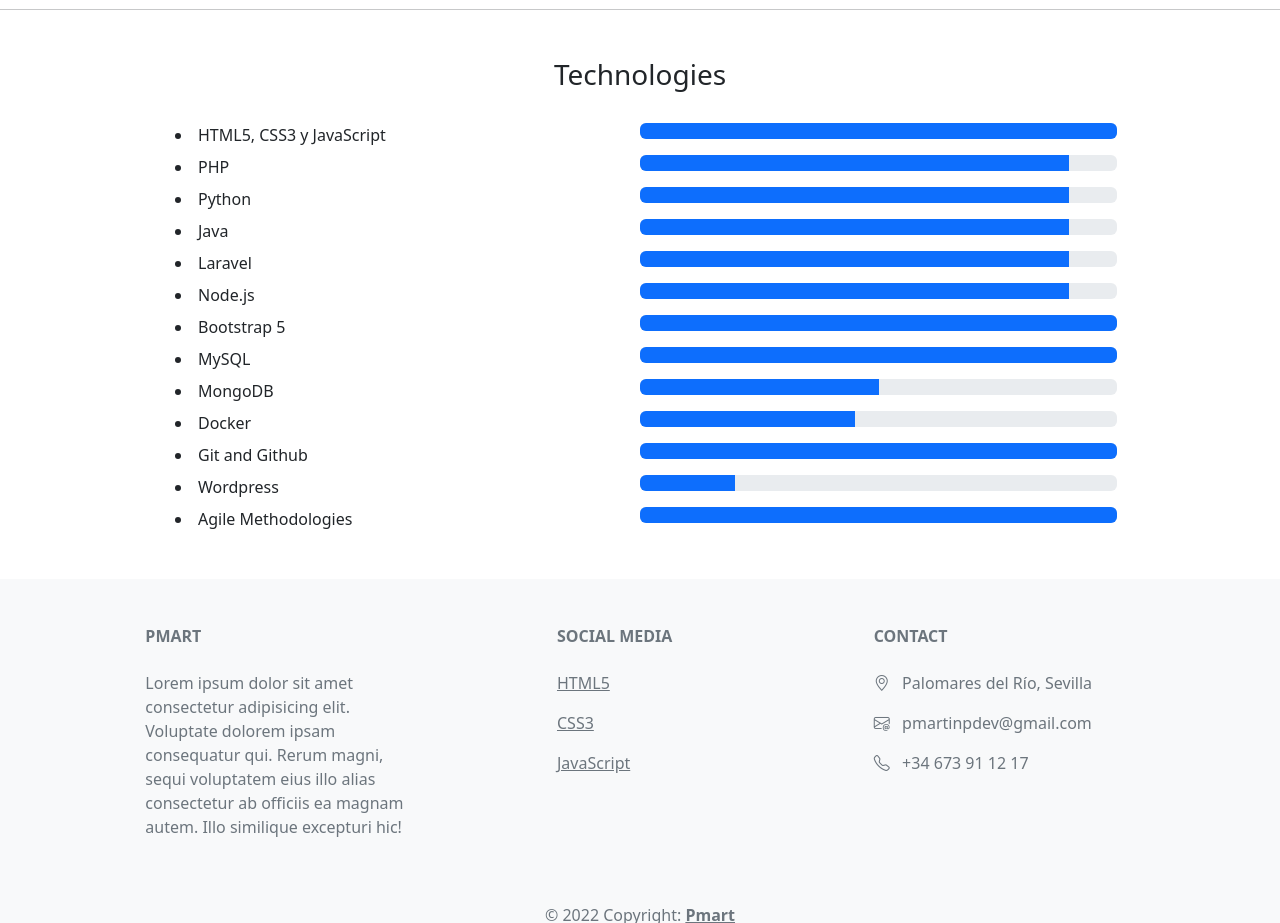
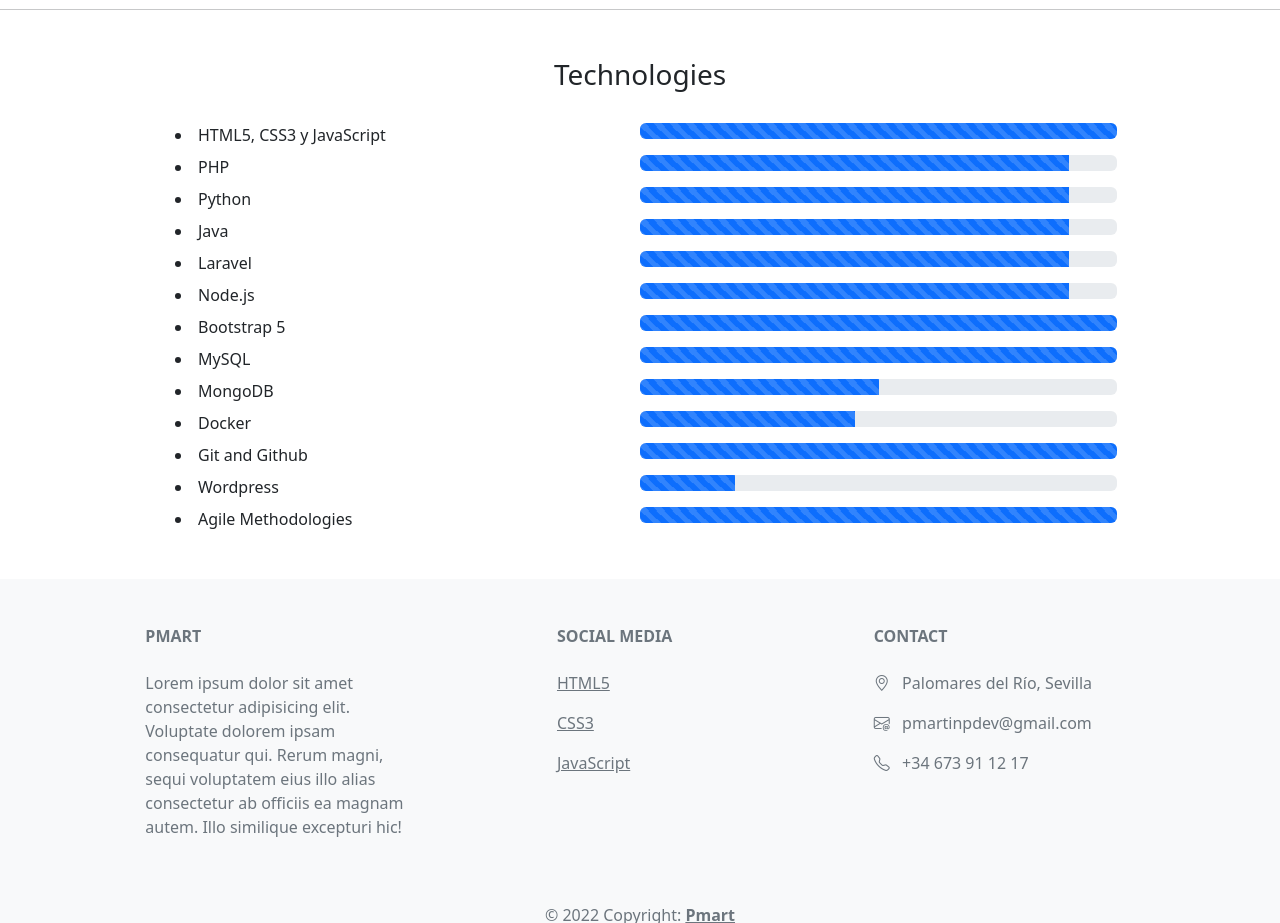
Before and after one commit to pmartinp/Profile, a plain HTML site: page index.html in a window 1280 px wide. Shown: the part 2520-3443 px from the top of the page. Drawn offline with nearby package versions, Linux system fonts and the light colour scheme.

Commit message:
technologies terminado

```diff
--- a/index.html
+++ b/index.html
@@ -219,7 +219,7 @@
               <li>HTML5, CSS3 y JavaScript</li>
             </div>
             <div class="progress col-lg-6 px-0">
-              <div class="progress-bar" role="progressbar" style="width: 100%" aria-valuenow="100" aria-valuemin="0" aria-valuemax="100"></div>
+              <div class="progress-bar progress-bar-striped progress-bar-animated" role="progressbar" style="width: 100%" aria-valuenow="100" aria-valuemin="0" aria-valuemax="100"></div>
             </div>
           </div>
           <div class="row px-0 mt-2">
@@ -227,7 +227,7 @@
               <li>PHP</li>
             </div>
             <div class="progress col-lg-6 px-0">
-              <div class="progress-bar" role="progressbar" style="width: 90%" aria-valuenow="100" aria-valuemin="0" aria-valuemax="100"></div>
+              <div class="progress-bar progress-bar-striped progress-bar-animated" role="progressbar" style="width: 90%" aria-valuenow="100" aria-valuemin="0" aria-valuemax="100"></div>
             </div>
           </div>
           <div class="row px-0 mt-2">
@@ -235,7 +235,7 @@
               <li>Python</li>
             </div>
             <div class="progress col-lg-6 px-0">
-              <div class="progress-bar" role="progressbar" style="width: 90%" aria-valuenow="100" aria-valuemin="0" aria-valuemax="100"></div>
+              <div class="progress-bar progress-bar-striped progress-bar-animated" role="progressbar" style="width: 90%" aria-valuenow="100" aria-valuemin="0" aria-valuemax="100"></div>
             </div>
           </div>
           <div class="row px-0 mt-2">
@@ -243,7 +243,7 @@
               <li>Java</li>
             </div>
             <div class="progress col-lg-6 px-0">
-              <div class="progress-bar" role="progressbar" style="width: 90%" aria-valuenow="100" aria-valuemin="0" aria-valuemax="100"></div>
+              <div class="progress-bar progress-bar-striped progress-bar-animated" role="progressbar" style="width: 90%" aria-valuenow="100" aria-valuemin="0" aria-valuemax="100"></div>
             </div>
           </div>
           <div class="row px-0 mt-2">
@@ -251,7 +251,7 @@
               <li>Laravel</li>
             </div>
             <div class="progress col-lg-6 px-0">
-              <div class="progress-bar" role="progressbar" style="width: 90%" aria-valuenow="100" aria-valuemin="0" aria-valuemax="100"></div>
+              <div class="progress-bar progress-bar-striped progress-bar-animated" role="progressbar" style="width: 90%" aria-valuenow="100" aria-valuemin="0" aria-valuemax="100"></div>
             </div>
           </div>
           <div class="row px-0 mt-2">
@@ -259,7 +259,7 @@
               <li>Node.js</li>
             </div>
             <div class="progress col-lg-6 px-0">
-              <div class="progress-bar" role="progressbar" style="width: 90%" aria-valuenow="100" aria-valuemin="0" aria-valuemax="100"></div>
+              <div class="progress-bar progress-bar-striped progress-bar-animated" role="progressbar" style="width: 90%" aria-valuenow="100" aria-valuemin="0" aria-valuemax="100"></div>
             </div>
           </div>
           <div class="row px-0 mt-2">
@@ -267,7 +267,7 @@
               <li>Bootstrap 5</li>
             </div>
             <div class="progress col-lg-6 px-0">
-              <div class="progress-bar" role="progressbar" style="width: 100%" aria-valuenow="100" aria-valuemin="0" aria-valuemax="100"></div>
+              <div class="progress-bar progress-bar-striped progress-bar-animated" role="progressbar" style="width: 100%" aria-valuenow="100" aria-valuemin="0" aria-valuemax="100"></div>
             </div>
           </div>
           <div class="row px-0 mt-2">
@@ -275,7 +275,7 @@
               <li>MySQL</li>
             </div>
             <div class="progress col-lg-6 px-0">
-              <div class="progress-bar" role="progressbar" style="width: 100%" aria-valuenow="100" aria-valuemin="0" aria-valuemax="100"></div>
+              <div class="progress-bar progress-bar-striped progress-bar-animated" role="progressbar" style="width: 100%" aria-valuenow="100" aria-valuemin="0" aria-valuemax="100"></div>
             </div>
           </div>
           <div class="row px-0 mt-2">
@@ -283,7 +283,7 @@
               <li>MongoDB</li>
             </div>
             <div class="progress col-lg-6 px-0">
-              <div class="progress-bar" role="progressbar" style="width: 50%" aria-valuenow="100" aria-valuemin="0" aria-valuemax="100"></div>
+              <div class="progress-bar progress-bar-striped progress-bar-animated" role="progressbar" style="width: 50%" aria-valuenow="100" aria-valuemin="0" aria-valuemax="100"></div>
             </div>
           </div>
           <div class="row px-0 mt-2">
@@ -291,7 +291,7 @@
               <li>Docker</li>
             </div>
             <div class="progress col-lg-6 px-0">
-              <div class="progress-bar" role="progressbar" style="width: 45%" aria-valuenow="100" aria-valuemin="0" aria-valuemax="100"></div>
+              <div class="progress-bar progress-bar-striped progress-bar-animated" role="progressbar" style="width: 45%" aria-valuenow="100" aria-valuemin="0" aria-valuemax="100"></div>
             </div>
           </div>
           <div class="row px-0 mt-2">
@@ -299,7 +299,7 @@
               <li>Git and Github</li>
             </div>
             <div class="progress col-lg-6 px-0">
-              <div class="progress-bar" role="progressbar" style="width: 100%" aria-valuenow="100" aria-valuemin="0" aria-valuemax="100"></div>
+              <div class="progress-bar progress-bar-striped progress-bar-animated" role="progressbar" style="width: 100%" aria-valuenow="100" aria-valuemin="0" aria-valuemax="100"></div>
             </div>
           </div>
           <div class="row px-0 mt-2">
@@ -307,7 +307,7 @@
               <li>Wordpress</li>
             </div>
             <div class="progress col-lg-6 px-0">
-              <div class="progress-bar" role="progressbar" style="width: 20%" aria-valuenow="100" aria-valuemin="0" aria-valuemax="100"></div>
+              <div class="progress-bar progress-bar-striped progress-bar-animated" role="progressbar" style="width: 20%" aria-valuenow="100" aria-valuemin="0" aria-valuemax="100"></div>
             </div>
           </div>
           <div class="row px-0 mt-2">
@@ -315,7 +315,7 @@
               <li>Agile Methodologies</li>
             </div>
             <div class="progress col-lg-6 px-0">
-              <div class="progress-bar" role="progressbar" style="width: 100%" aria-valuenow="100" aria-valuemin="0" aria-valuemax="100"></div>
+              <div class="progress-bar progress-bar-striped progress-bar-animated" role="progressbar" style="width: 100%" aria-valuenow="100" aria-valuemin="0" aria-valuemax="100"></div>
             </div>
           </div>
         </div>
```
